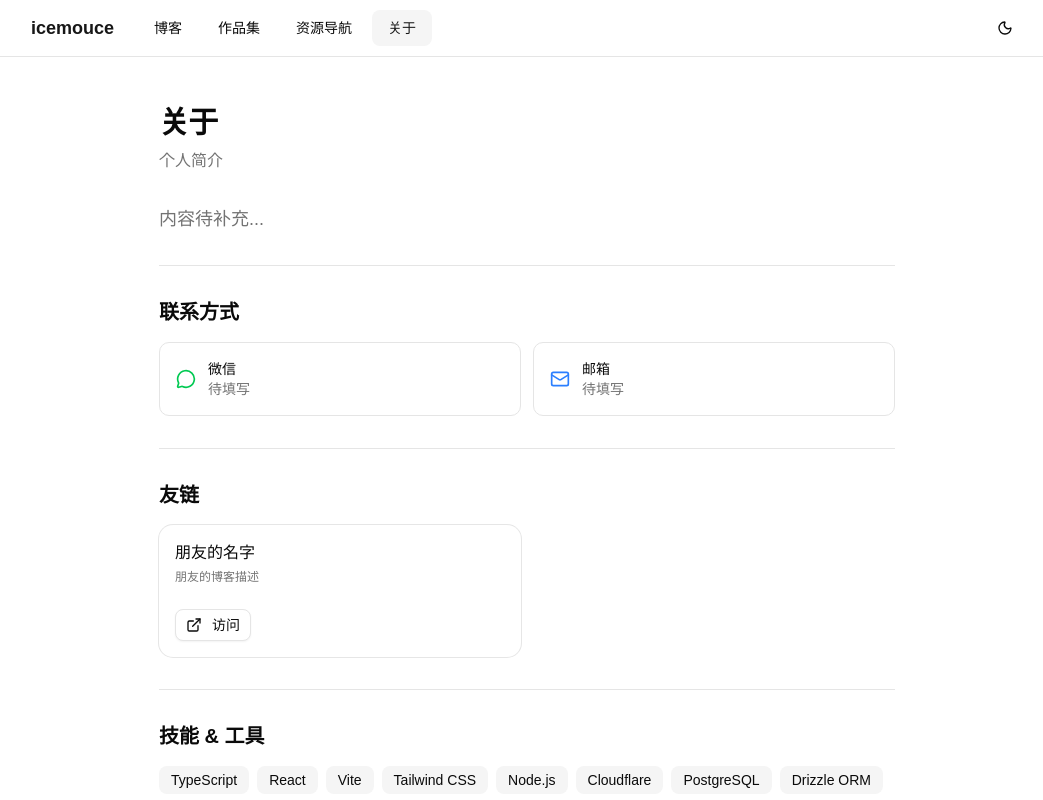
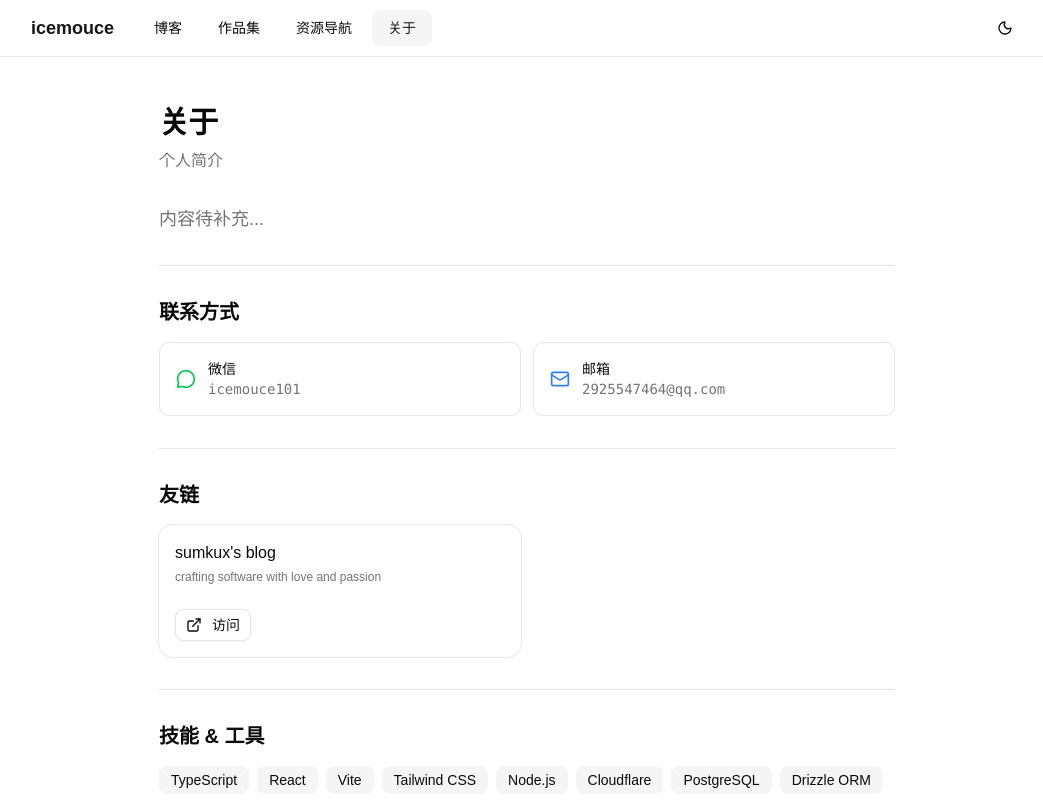
Before and after one commit to icemouce111/blog, a React (Vite) app: page /about in a window 1280 px wide. Shown: the top 800 px of the page, without its empty margins (113-1156 px from the left). Built offline with nearby package versions, Linux system fonts and the light colour scheme.

Commit message:
update: contact info and friend link

```diff
--- a/src/data/friends.json
+++ b/src/data/friends.json
@@ -1,7 +1,7 @@
 [
   {
-    "name": "朋友的名字",
-    "url": "https://friend-blog.com",
-    "description": "朋友的博客描述"
+    "name": "sumkux's blog",
+    "url": "https://im.sumku.cc",
+    "description": "crafting software with love and passion"
   }
 ]
--- a/src/pages/AboutPage.tsx
+++ b/src/pages/AboutPage.tsx
@@ -33,14 +33,14 @@ export function AboutPage() {
             <MessageCircle className="h-5 w-5 text-green-500 shrink-0" />
             <div>
               <p className="text-sm font-medium">微信</p>
-              <p className="text-sm text-muted-foreground font-mono">待填写</p>
+              <p className="text-sm text-muted-foreground font-mono">icemouce101</p>
             </div>
           </div>
           <div className="flex items-center gap-3 rounded-lg border p-4">
             <Mail className="h-5 w-5 text-blue-500 shrink-0" />
             <div>
               <p className="text-sm font-medium">邮箱</p>
-              <p className="text-sm text-muted-foreground font-mono">待填写</p>
+              <p className="text-sm text-muted-foreground font-mono">2925547464@qq.com</p>
             </div>
           </div>
         </div>
```
